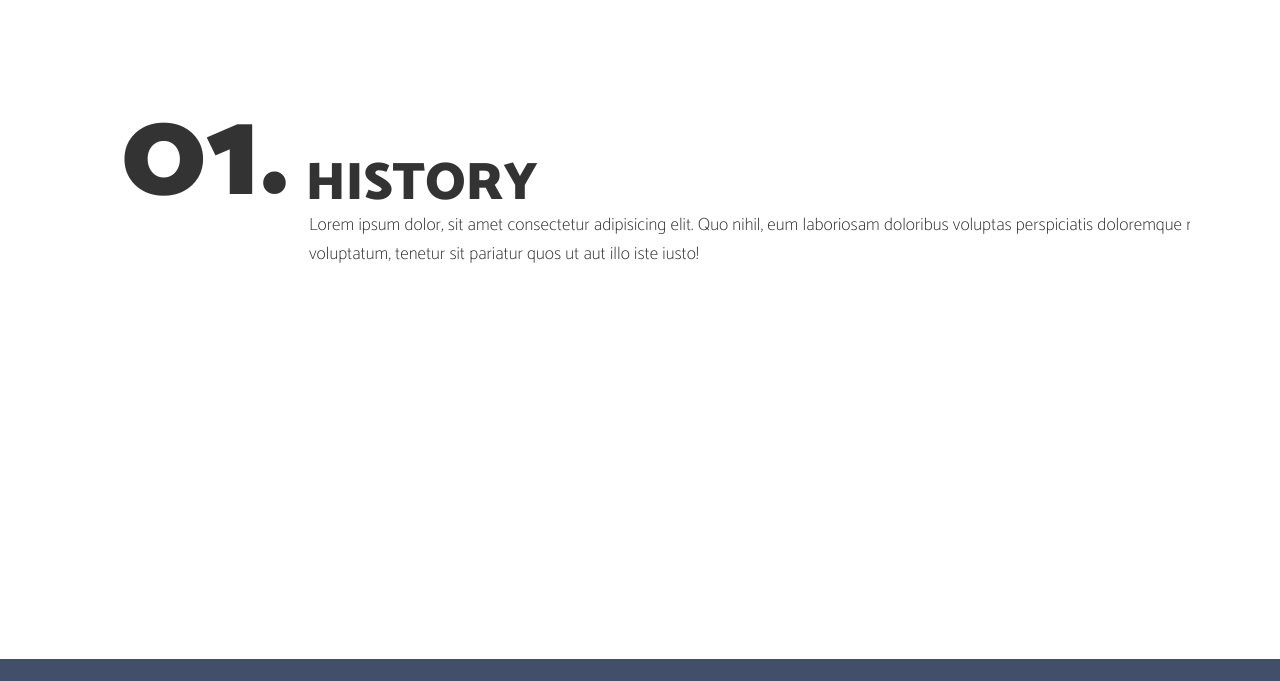
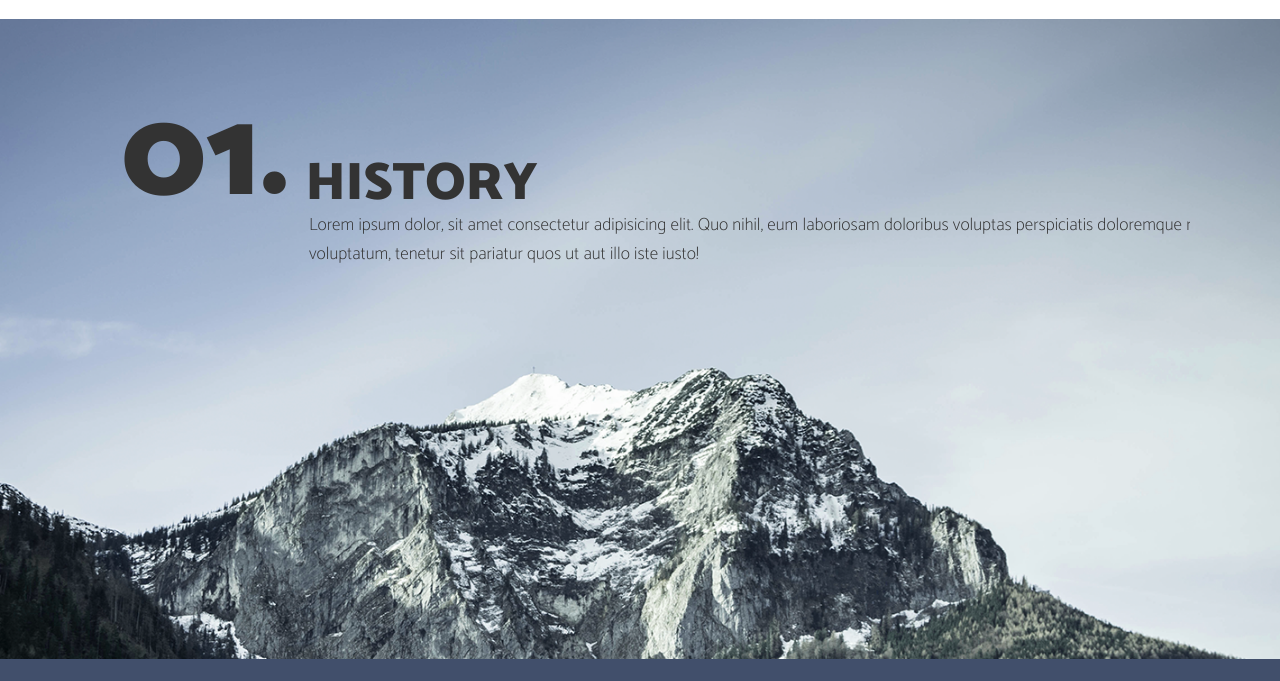
Before and after one commit to Michaelxk/Mountains-web, a plain HTML site: page index.html in a window 1280 px wide. Shown: the part 872-1553 px from the top of the page. Drawn offline with nearby package versions, Linux system fonts and the light colour scheme.

Commit message:
updating files

```diff
--- a/css/styles.css
+++ b/css/styles.css
@@ -117,7 +117,7 @@ h2 {
 /* HISTORY SECTION */
 
 .history {
-  background-image: url("/dist/img/history-bg.png");
+  background-image: url("/img/history-bg.png");
   background-size: cover;
   height: 80vh;
 }
```
Also changed, not shown: 2 other files.
